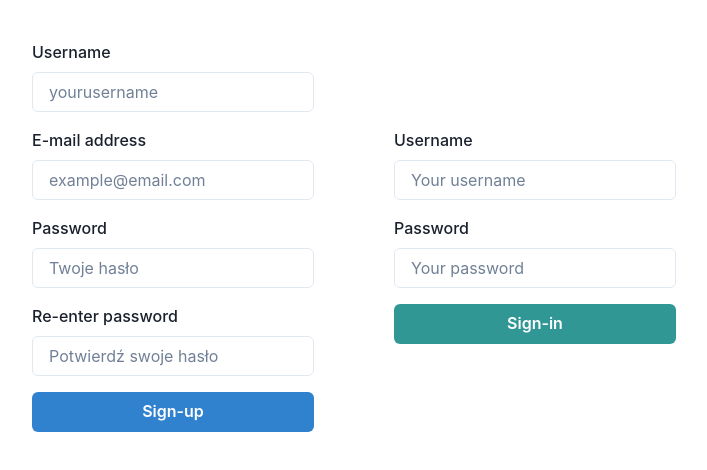
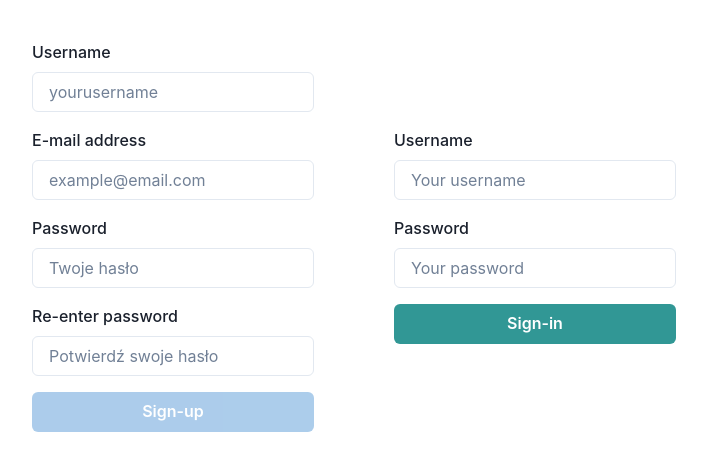
Before and after one commit to Galaktikkon/kaes, a Next.js app in the folder frontend/: page / in a window 1280 px wide. Shown: the top 470 px of the page, without its empty margins (286-993 px from the left). Built offline with nearby package versions, Linux system fonts and the light colour scheme; no server answers.

Commit message:
signup update

```diff
--- a/frontend/src/components/SignUpForm.tsx
+++ b/frontend/src/components/SignUpForm.tsx
@@ -1,3 +1,5 @@
+"use client";
+
 import {
   FormControl,
   FormLabel,
@@ -6,8 +8,40 @@ import {
   VStack,
   Flex,
 } from "@chakra-ui/react";
+import { useState } from "react";
 
 function SignUpForm() {
+  const [username, setUsername] = useState("");
+  const [email, setEmail] = useState("");
+  const [password, setPassword] = useState("");
+  const [re_password, setRePassword] = useState("");
+
+  const handleSignUp = async () => {
+    const res = await fetch(
+      process.env.NEXT_PUBLIC_API_HOST + "/auth/register/",
+      {
+        method: "POST",
+        body: JSON.stringify({
+          username,
+          email,
+          password,
+          re_password,
+        }),
+        headers: { "Content-Type": "application/json" },
+      }
+    );
+    console.log("🚀 ~ handleSignUp ~ res:", res);
+    const user = await res.json();
+    console.log("🚀 ~ handleSignUp ~ user:", user);
+
+    // If no error and we have user data, return it
+    if (res.ok && user) {
+      return user;
+    }
+    // Return null if user data could not be retrieved
+    return null;
+  };
+
   return (
     <Flex
       minWidth="max-content"
@@ -18,25 +52,55 @@ function SignUpForm() {
       <VStack spacing="4" align="stretch" maxW="md" m="auto">
         <FormControl id="name">
           <FormLabel>Username</FormLabel>
-          <Input type="text" placeholder="yourusername" />
+          <Input
+            type="text"
+            placeholder="yourusername"
+            onChange={(e) => setUsername(e.target.value)}
+            required
+          />
         </FormControl>
 
         <FormControl id="email">
           <FormLabel>E-mail address</FormLabel>
-          <Input type="email" placeholder="example@email.com" />
+          <Input
+            type="email"
+            placeholder="example@email.com"
+            onChange={(e) => setEmail(e.target.value)}
+            required
+          />
         </FormControl>
 
         <FormControl id="password">
           <FormLabel>Password</FormLabel>
-          <Input type="password" placeholder="Twoje hasło" />
+          <Input
+            type="password"
+            placeholder="Twoje hasło"
+            onChange={(e) => setPassword(e.target.value)}
+            required
+          />
         </FormControl>
 
         <FormControl id="confirmPassword">
           <FormLabel>Re-enter password</FormLabel>
-          <Input type="password" placeholder="Potwierdź swoje hasło" />
+          <Input
+            type="password"
+            placeholder="Potwierdź swoje hasło"
+            onChange={(e) => setRePassword(e.target.value)}
+            required
+          />
         </FormControl>
 
-        <Button colorScheme="blue" type="submit">
+        <Button
+          colorScheme="blue"
+          type="submit"
+          onClick={handleSignUp}
+          isDisabled={
+            username.length === 0 &&
+            email.length === 0 &&
+            password.length === 0 &&
+            re_password.length === 0
+          }
+        >
           Sign-up
         </Button>
       </VStack>
```
Also changed, not shown: 1 other file (tests, documents, lock files or other folders).
